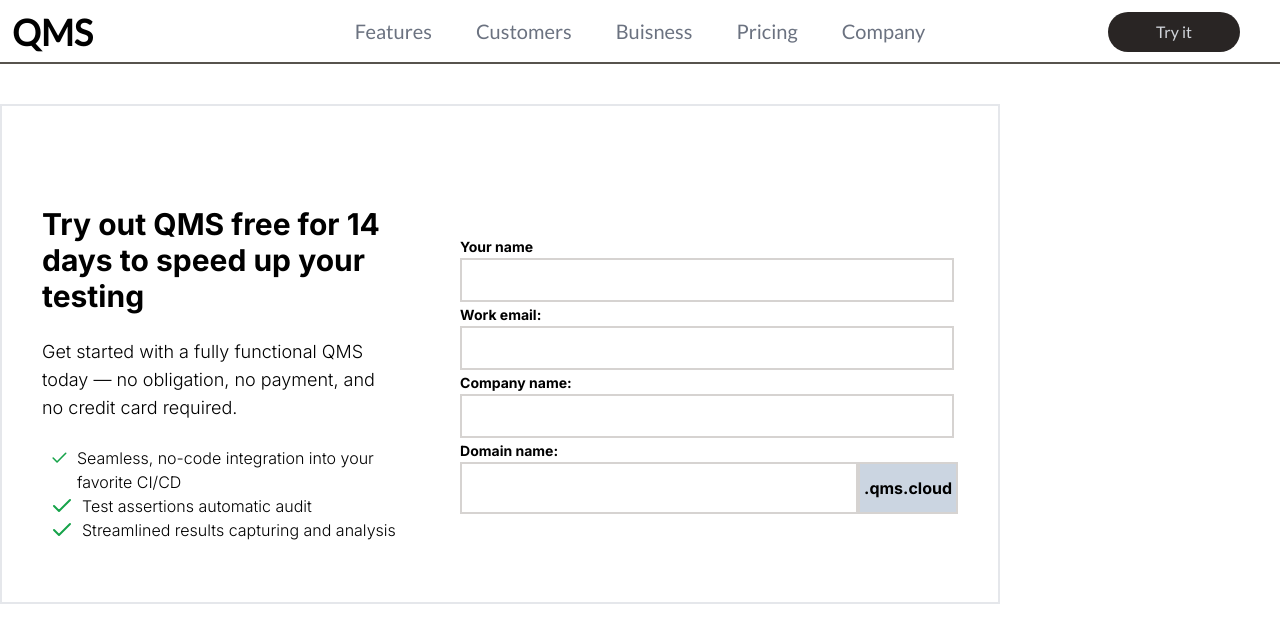
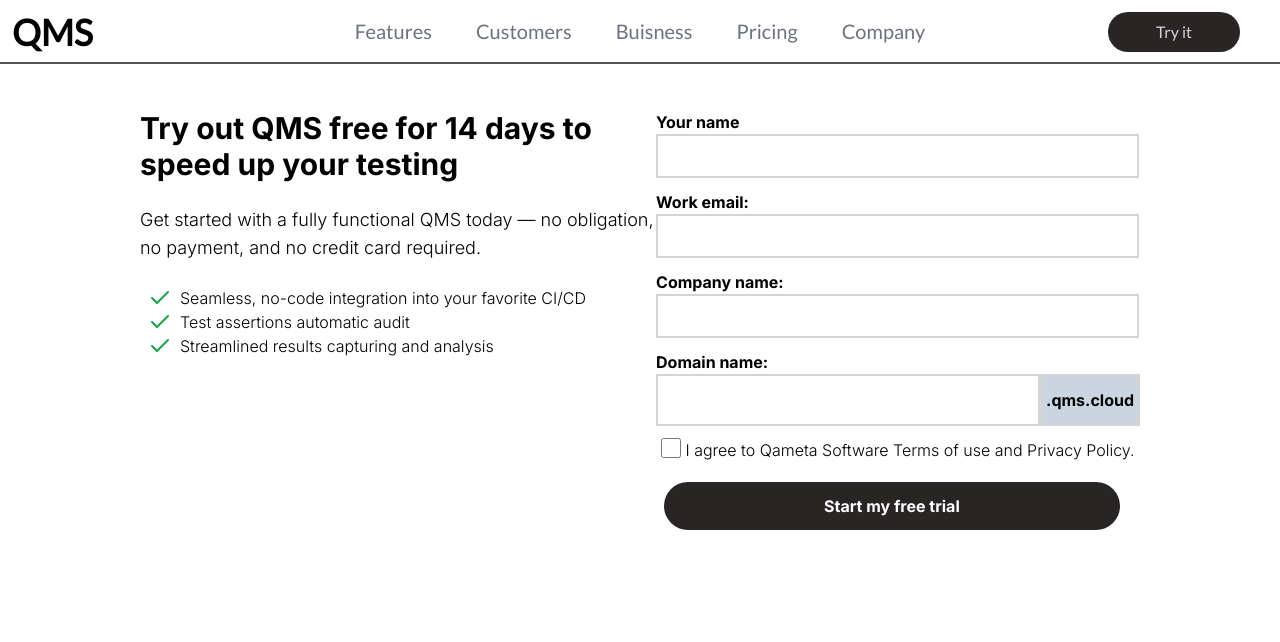
Before and after one commit to neblessed/qms_landing_page, a React (Create React App) app: page / in a window 1280 px wide. Shown: the top 642 px of the page. Built offline with nearby package versions, Linux system fonts and the light colour scheme.

Commit message:
tryit page validation

```diff
--- a/src/components/tryit/TryIt.style.css
+++ b/src/components/tryit/TryIt.style.css
@@ -12,4 +12,7 @@
 .div-tryit{
     width: 1000px;
     height: 500px;
+    top: 40%; /* устанавливаем отступ сверху на 50% от высоты страницы */
+    left: 50%; /* устанавливаем отступ слева на 50% от ширины страницы */
+    transform: translate(-50%, -50%); /* используем трансформацию для точного центрирования блока */
 }
--- a/src/components/tryit/TryIt.tsx
+++ b/src/components/tryit/TryIt.tsx
@@ -1,9 +1,25 @@
+import { useState } from 'react';
 import './TryIt.style.css'
 import { Check } from 'lucide-react'
 
 export const TryIt = () => {
+    const [email, setEmail] = useState('');
+    const [emailDirty, setEmailDirty] = useState(false);
+    const [emailError] = useState('* not valid email');
+    const [nameDirty, setNameDirty] = useState(false);
+    const [domainDirty, setDomainDirty] = useState(false);
+
+    const [fieldError] = useState('* required field');
+
+    const emailHandler = (e: any) => {
+        setEmail(e.target.value);
+        const re = /^(([^<>()[\]\.,;:\s@\"]+(\.[^<>()[\]\.,;:\s@\"]+)*)|(\".+\"))@(([^<>()[\]\.,;:\s@\"]+\.)+[^<>()[\]\.,;:\s@\"]{2,})$/i;
+        (!re.test(String(e.target.value).toLowerCase())) ? setEmailDirty(true) : setEmailDirty(false);
+    }
+
     return (
-        <div className="mt-10 border-2 items-center justify-center div-tryit flex gap-16 p-10 align-middle">
+        <div>
+            <div className="div-tryit flex justify-center absolute">
                 <div className="text-qms pt-10 align-text-top">
                     <p className="text-3xl font-bold">Try out QMS free for 14 days to speed up your testing</p>
                     <br />
@@ -28,22 +44,31 @@
 
                 <div className="text-qms pt-10">
                     <div className="gap-4">
-                    <label className="text-sm font-bold">Your name</label>
-                    <input className="border-2 border-stone-300 block py-2 px-32"></input>
+                        {(nameDirty) && <div className="text-red-600 text-sm text-qms">{fieldError}</div>}
+                        <label className="text-base font-bold">Your name</label>
+                        <input onBlur={e => setNameDirty(true)} className="border-2 border-stone-300 block py-2 pl-1 w-100"></input>
                     </div>
-                <div className="gap-4">
-                    <label className="text-sm font-bold">Work email:</label>
-                    <input className="border-2 border-stone-300 block py-2 px-32"></input>
+                    <div className="gap-4 mt-3">
+                        {(emailDirty) && <div className="text-red-600 text-sm text-qms">{emailError}</div>}
+                        <label className="text-base font-bold">Work email:</label>
+                        <input onChange={e => emailHandler(e)} className="border-2 border-stone-300 block py-2 pl-1 w-100" value={email}></input>
                     </div>
-                <div className="gap-4">
-                    <label className="text-sm font-bold">Company name:</label>
-                    <input className="border-2 border-stone-300 block py-2 px-32"></input>
+                    <div className="gap-4 mt-3">
+                        <label className="text-base font-bold">Company name:</label>
+                        <input className="border-2 border-stone-300 block py-2 pl-1 w-100"></input>
                     </div>
-                <div className="gap-4">
-                    <label className="text-sm font-bold">Domain name:</label>
+                    <div className="gap-4 mt-3">
+                        {(domainDirty) && <div className="text-red-600 text-sm text-qms">{fieldError}</div>}
+                        <label className="text-base font-bold">Domain name:</label>
                         <div className="flex justify-center">
-                        <input className="border-2 border-stone-300 block py-2 px-20"></input>
+                            <input onBlur={e => setDomainDirty(true)} className="border-2 border-stone-300 block py-2 w-96 pl-1"></input>
                             <div className="bg-slate-300 py-3 px-1 text-qms font-bold border-2 border-stone-300">.qms.cloud</div>
+                        </div>
+                        <div className="flex justify-center mt-3">
+                            <input type="checkbox" value="I agree to Qameta Software Terms of use and Privacy Policy." className="w-5 h-5" />
+                            <p className="text-qms font-medium ml-1">I agree to Qameta Software Terms of use and Privacy Policy.</p>
+                        </div>
+                        <button className="rounded-3xl left-1/2 mt-5 py-3 px-40 ml-2 text-qms font-bold bg-stone-800 text-white">Start my free trial</button>
                     </div>
                 </div>
             </div>
--- a/tailwind.config.js
+++ b/tailwind.config.js
@@ -2,7 +2,11 @@
 module.exports = {
   content: ["./src/**/*.{html,js,tsx}"],
   theme: {
-    extend: {},
+    extend: {
+      width:{
+        '100': '30.2rem'
+      }
+    },
   },
   plugins: [],
 }
```
Lines whose indentation alone changed are shown as unchanged.
